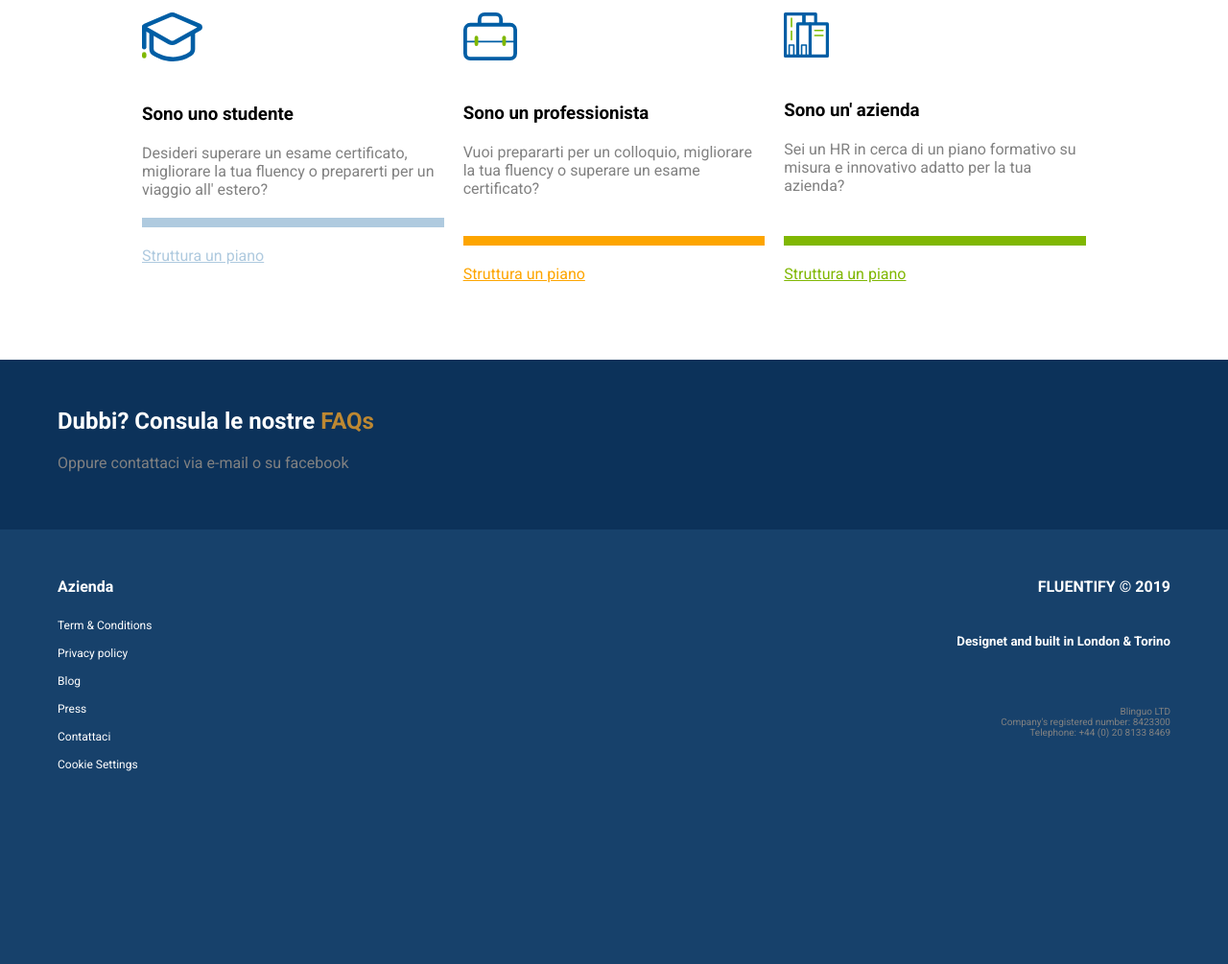
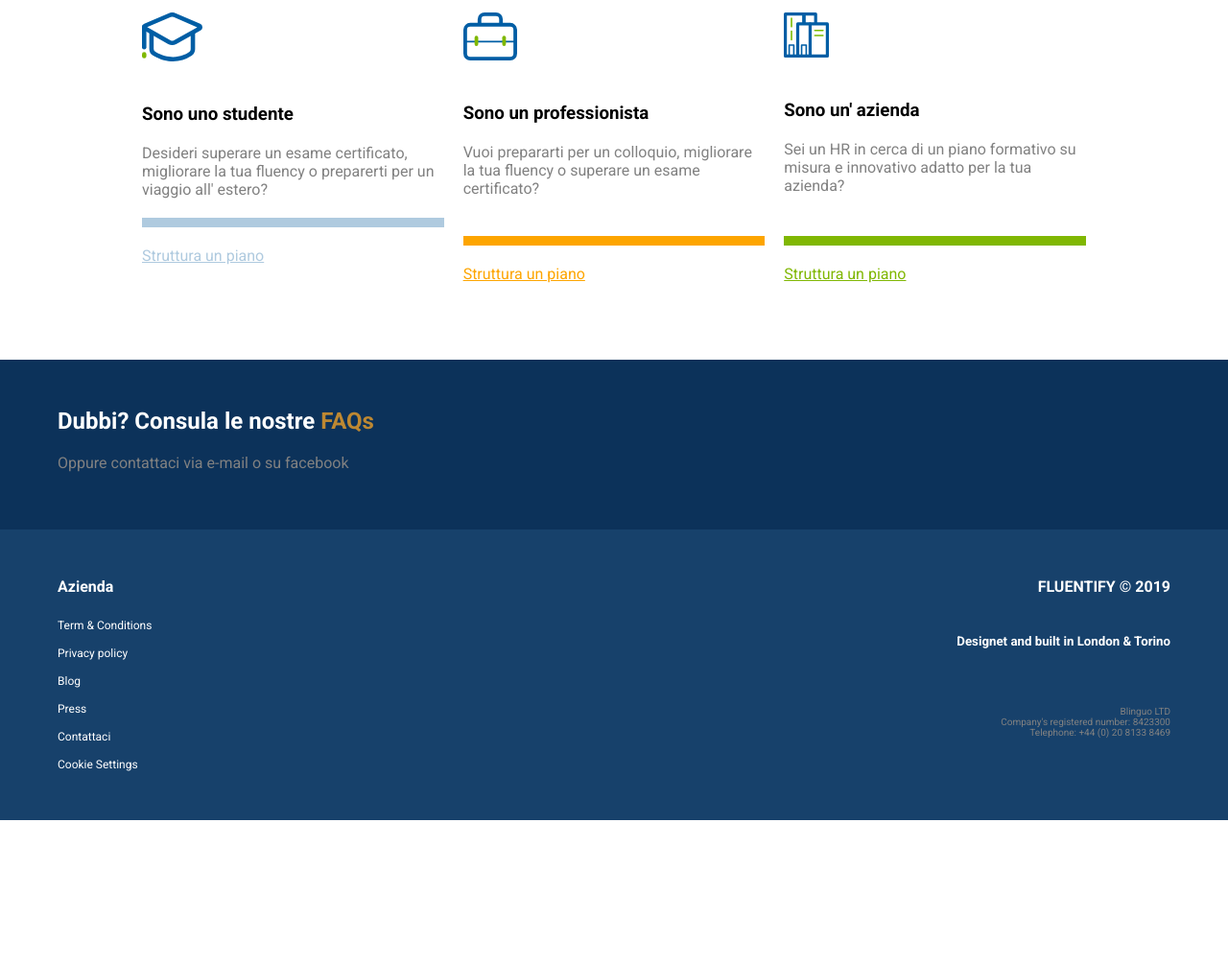
Before and after one commit to LucaQuacquarelli/htmlcss-fluentify, a plain HTML site: page index.html in a window 1280 px wide. Shown: the part 3323-4328 px from the top of the page at 96% size. After the commit the page ends 4178 px from the top, so only its background shows below. Drawn offline with Linux system fonts and the light colour scheme.

Commit message:
Refactoring bonus

```diff
--- a/css/style.css
+++ b/css/style.css
@@ -412,6 +412,8 @@ li > select {
     color: #80b703;
 }
 
+/* footer */
+/* faq */
 .faq {
     width: 100%;
     margin-top: 60px;
@@ -431,16 +433,15 @@ li > select {
     margin: 20px 0;
 }
 
+/* info */
 .info {
     width: 100%;
-    height: 500px;
     padding: 50px 60px;
     background-color: #17416b;
 }
 
 .page-link {
     width: 30%;
-    height: 400px;
 }
 
 .page-link > ul {
@@ -453,7 +454,6 @@ li > select {
 
 .company-info {
     width: 70%;
-    height: 400px;
     text-align: right;
 }
 
--- a/index.html
+++ b/index.html
@@ -204,7 +204,7 @@
             <!-- /faq -->
 
             <!-- info -->
-            <div class="info">
+            <div class="info clearfix">
                 <div class="page-link float-left">
                     <h4>Azienda</h4>
                     <ul>
```
